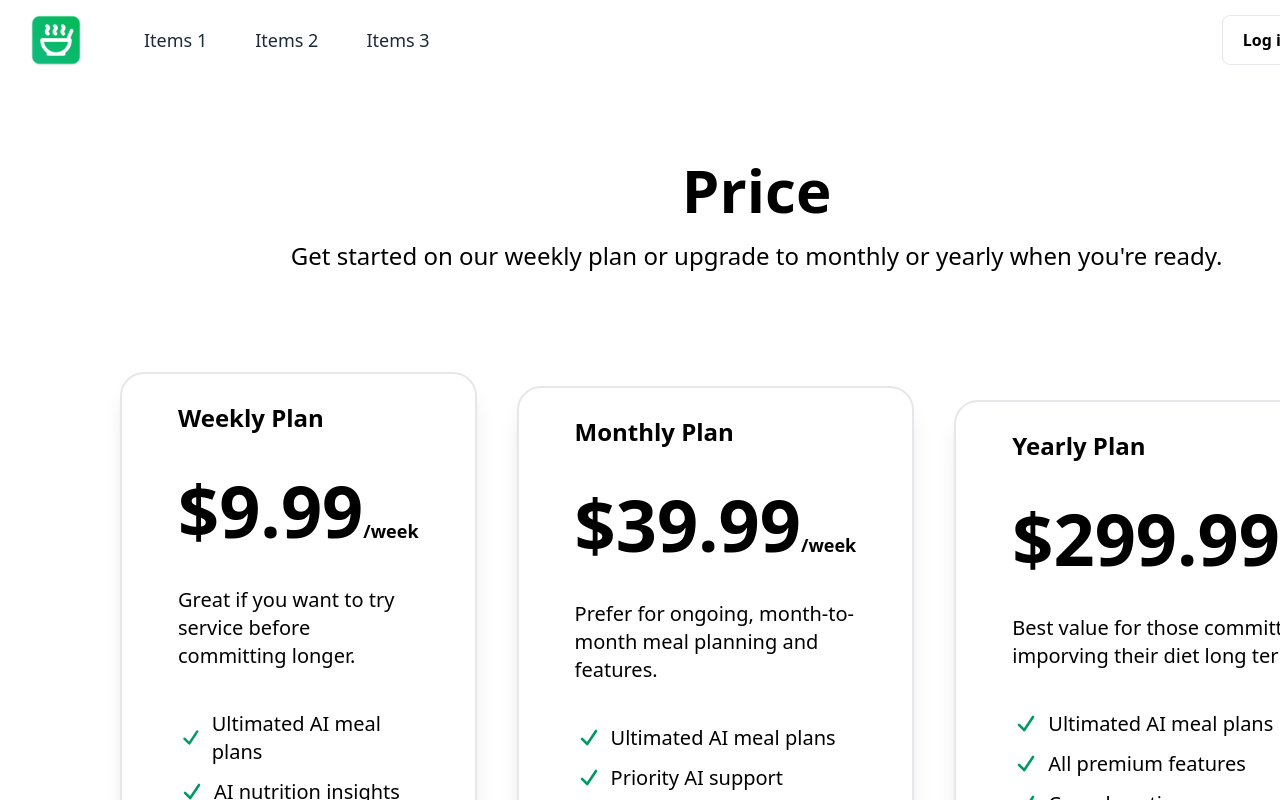
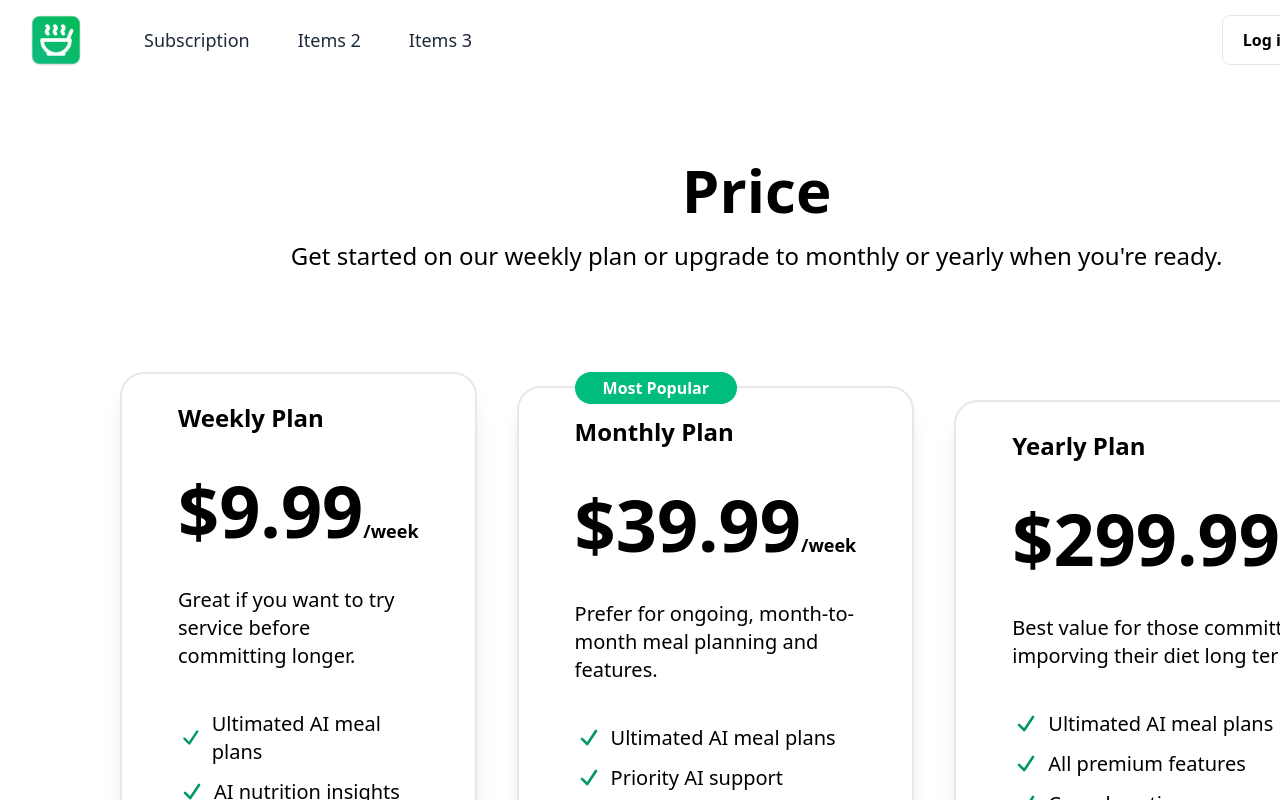
Before and after one commit to yiwenwangANU/saas_ai, a React (Vite) app: page /subscription in a window 1280 px wide. Shown: the top 800 px of the page. Built offline with nearby package versions, Linux system fonts and the light colour scheme; no server answers.

Commit message:
add most popular label on monthly plan

```diff
--- a/package.json
+++ b/package.json
@@ -11,6 +11,7 @@
   },
   "dependencies": {
     "@heroicons/react": "^2.2.0",
+    "@stripe/stripe-js": "^7.3.1",
     "@tailwindcss/vite": "^4.0.17",
     "@tanstack/react-query": "^5.77.1",
     "axios": "^1.9.0",
--- a/src/pages/Subscription.tsx
+++ b/src/pages/Subscription.tsx
@@ -36,7 +36,10 @@ const Subscription = () => {
             </ul>
             <Button variant="subscribe">Subscribe Weekly Plan</Button>
           </div>
-          <div className="border-2 border-gray-200 rounded-3xl shadow-xl flex flex-col gap-10 px-14 pt-7 pb-10 hover:scale-[1.02] duration-100">
+          <div className="relative border-2 border-gray-200 rounded-3xl shadow-xl flex flex-col gap-10 px-14 pt-7 pb-10 hover:scale-[1.02] duration-100">
+            <div className="absolute -top-4 bg-emerald-500 text-white rounded-2xl w-fit px-7 py-1 capitalize font-semibold">
+              Most Popular
+            </div>
             <div className="text-2xl font-bold">Monthly Plan</div>
             <div>
               <span className="text-7xl font-bold">$39.99</span>
--- a/src/ui/NavBar.tsx
+++ b/src/ui/NavBar.tsx
@@ -23,9 +23,11 @@ const NavBar = () => {
             <Link to={"/"}>
               <img className="w-28 px-7 py-3" src="logo.png" alt="logo" />
             </Link>
-            <div className="rounded px-4 py-2 text-lg hover:bg-gray-100 cursor-pointer">
-              Items 1
-            </div>
+            <Link to={"subscription"}>
+              <div className="rounded px-4 py-2 text-lg hover:bg-gray-100 cursor-pointer">
+                Subscription
+              </div>
+            </Link>
             <div className="rounded px-4 py-2 text-lg hover:bg-gray-100 cursor-pointer">
               Items 2
             </div>
```
Also changed, not shown: 1 other file (tests, documents, lock files or other folders).
